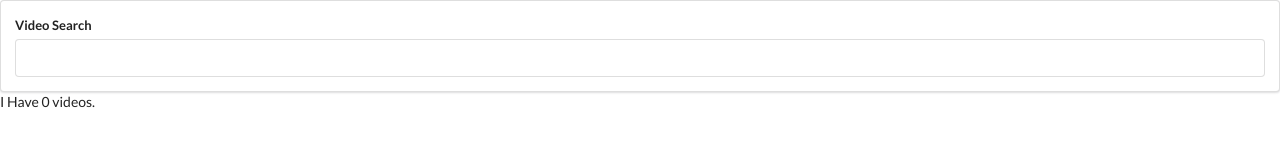
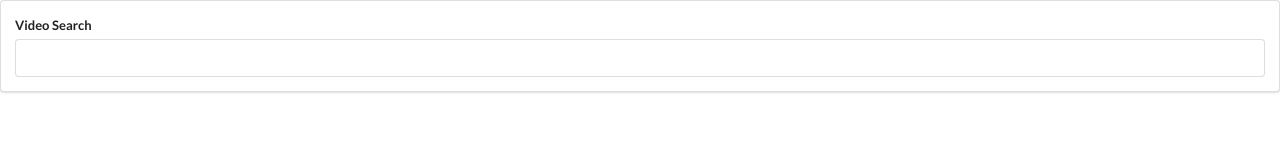
Before and after one commit to maliaaska/Youtub_video_app, a React (Create React App) app: page / in a window 1280 px wide. Shown: the top 162 px of the page. Built offline with nearby package versions, Linux system fonts and the light colour scheme.

Commit message:
rendering VideoItem at VideoList correct

```diff
--- a/src/components/App.js
+++ b/src/components/App.js
@@ -1,6 +1,7 @@
 import React from "react";
 import SearchBar from "./SearchBar";
 import youtube from "../apis/youtube";
+import VideoList from "./VideoList";
 
 class App extends React.Component {
   state = { videos: [] };
@@ -17,8 +18,8 @@
   render() {
     return (
       <div>
-        <SearchBar onFormSubmit={this.onTermSubmit} />I Have{" "}
-        {this.state.videos.length} videos.
+        <SearchBar onFormSubmit={this.onTermSubmit} />
+        <VideoList videos={this.state.videos} />
       </div>
     );
   }
--- /dev/null
+++ b/src/components/VideoItem.js
@@ -0,0 +1,7 @@
+import React from "react";
+
+const VideoItem = (props) => {
+  return <div>Video Item </div>;
+};
+
+export default VideoItem;
--- /dev/null
+++ b/src/components/VideoList.js
@@ -0,0 +1,11 @@
+import React from "react";
+import VideoItem from "./VideoItem";
+
+const VideoList = ({ videos }) => {
+  const renderedList = videos.map((video) => {
+    return <VideoItem />;
+  });
+  return <div>{renderedList}</div>;
+};
+
+export default VideoList;
```
Also changed, not shown: 1 other file (tests, documents, lock files or other folders).
